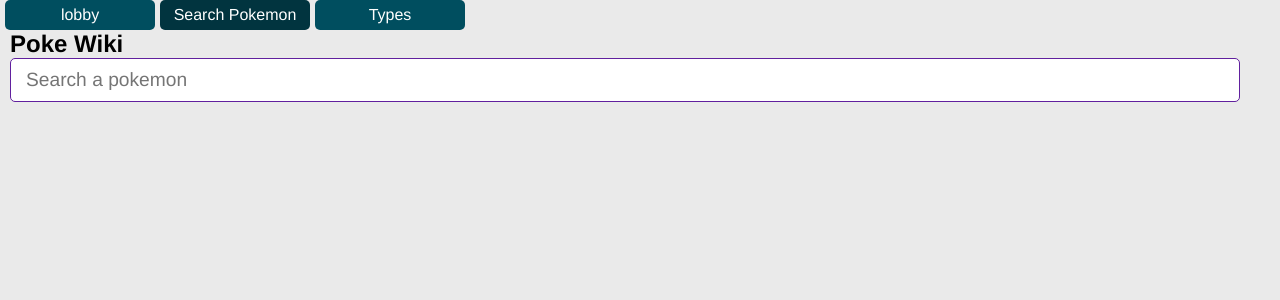
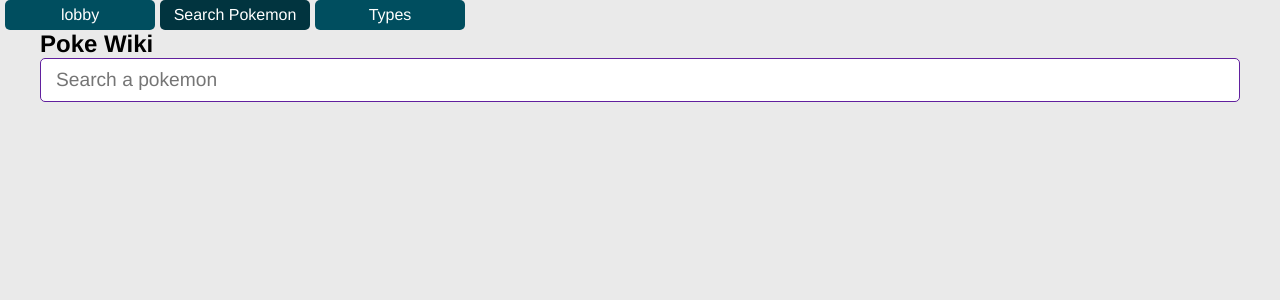
Before and after one commit to Angelcruz797/pokeWiki, a React (Vite) app: page /search-poke in a window 1280 px wide. Shown: the top 300 px of the page. Built offline with nearby package versions, Linux system fonts and the light colour scheme.

Commit message:
update search.css
fix margin error after change the css in all components

```diff
--- a/src/Pages/searchPoke/search.css
+++ b/src/Pages/searchPoke/search.css
@@ -1,5 +1,5 @@
 .container-search{
-  margin: 0 40px 0 10px;
+  margin: 0 40px;
 }
 
 input {
@@ -96,13 +96,13 @@
   justify-content: center;
   align-items: center;
   text-align: center;
+  margin: 20px 0;
 }
 .container img{
   width: 280px;
   height: 280px;
 }
 .container h4{
-    /* flex: 1 1 100%; */
     padding: 0;
     margin-right:20px;
 }
```
Lines whose indentation alone changed are shown as unchanged.
